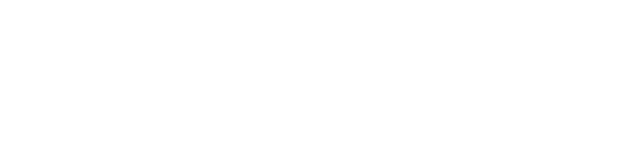
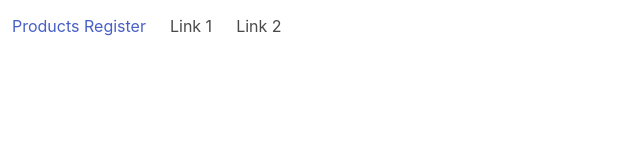
Before and after one commit to samuelfilipefaria/products-register, a plain HTML site: page index.html in a window 1280 px wide. Shown: the whole page, without its empty margins (0-640 px from the left). Drawn offline with Linux system fonts and the light colour scheme.

Commit message:
Creating a navbar

```diff
--- a/index.html
+++ b/index.html
@@ -6,6 +6,31 @@
   <title>Products Register</title>
   <link rel="stylesheet" type="text/css" href="style.css"/>
 </head>
+<nav class="navbar" role="navigation" aria-label="main navigation">
+  <div class="navbar-brand">
+    <a class="navbar-item" href="#">
+      Products Register
+    </a>
+
+    <a role="button" class="navbar-burger" aria-label="menu" aria-expanded="false" data-target="navbarBasicExample">
+      <span aria-hidden="true"></span>
+      <span aria-hidden="true"></span>
+      <span aria-hidden="true"></span>
+    </a>
+  </div>
+
+  <div id="navbarBasicExample" class="navbar-menu">
+    <div class="navbar-start">
+      <a class="navbar-item">
+        Link 1
+      </a>
+
+      <a class="navbar-item">
+        Link 2
+      </a>
+    </div>
+  </div>
+</nav>
 <body>
 </body>
   <script src="script.js"></script>
```
